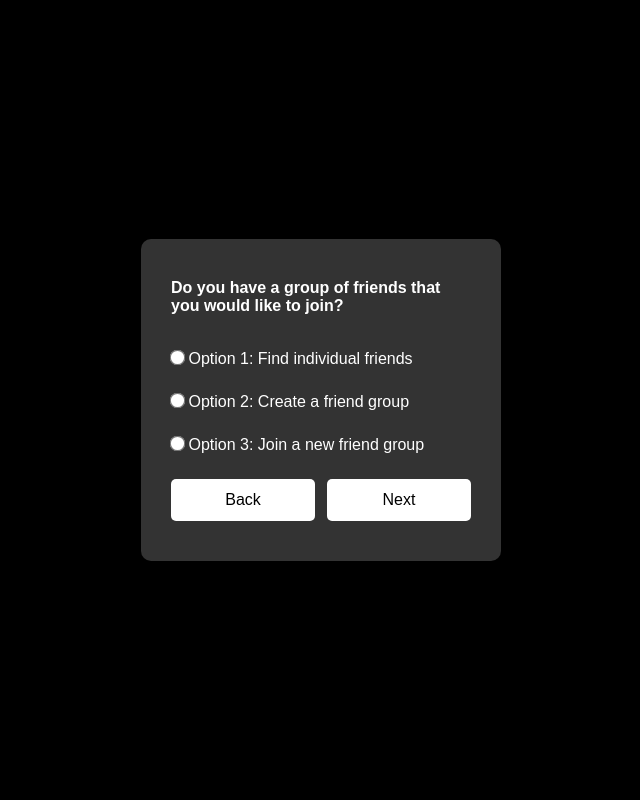
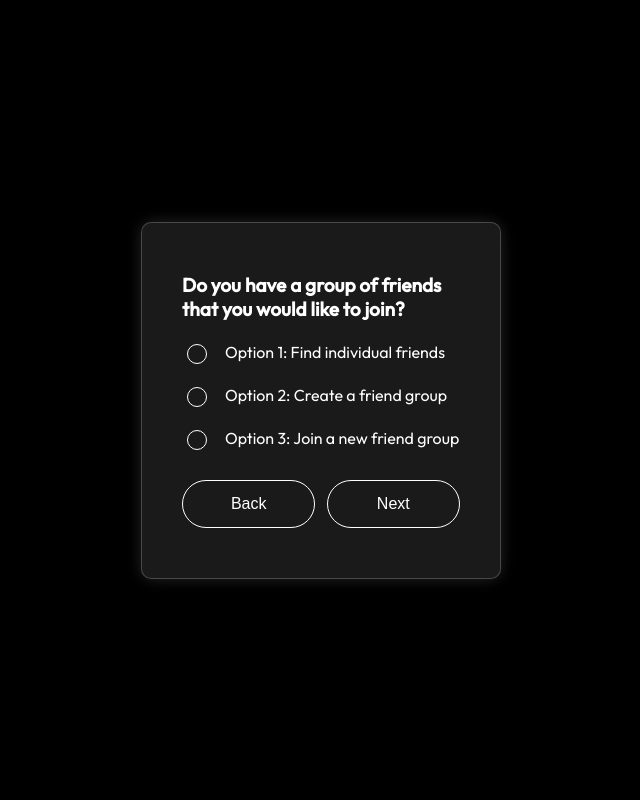
Before and after one commit to Dezind/safecircle, a PHP site: page /customization3.php in a window 1280 px wide. Shown: the whole page, without its empty margins (319-959 px from the left). Run offline with PHP 8.4, Linux system fonts and the light colour scheme.

Commit message:
Update customization3.php

```diff
--- a/customization3.php
+++ b/customization3.php
@@ -28,11 +28,13 @@ if ($_SERVER['REQUEST_METHOD'] === 'POST') {
     <meta charset="UTF-8">
     <meta name="viewport" content="width=device-width, initial-scale=1.0">
     <title>Customization 3</title>
+    <!-- Same font as in customization1.php and customization2.php -->
+    <link href="https://fonts.googleapis.com/css2?family=Outfit:wght@300;400;500&display=swap" rel="stylesheet">
     <style>
         body {
             background-color: black;
             color: white;
-            font-family: Arial, sans-serif;
+            font-family: 'Outfit', -apple-system, BlinkMacSystemFont, sans-serif; /* Ensuring the same font as in customization1.php and customization2.php */
             display: flex;
             justify-content: center;
             align-items: center;
@@ -41,75 +43,100 @@ if ($_SERVER['REQUEST_METHOD'] === 'POST') {
         }
 
         .quiz-container {
-            background-color: #333;
-            padding: 40px 30px;
+            background-color: rgba(255, 255, 255, 0.1);
+            border: 1px solid rgba(255, 255, 255, 0.2);
+            padding: 50px 40px; /* Increased padding for more spacing */
             border-radius: 10px;
             width: 360px;
             box-sizing: border-box;
-        }
-
-        .quiz-container form {
-            display: flex;
-            flex-direction: column;
-            gap: 25px;
+            backdrop-filter: blur(10px);
+            box-shadow: 0 0 15px rgba(255, 255, 255, 0.1),
+                        0 0 20px rgba(255, 255, 255, 0.05);
         }
 
         .quiz-container h2 {
-            font-size: 1em;
-            margin: 0 0 10px 0;
+            font-size: 1.2rem;
+            margin: 0 0 20px 0; /* Increased bottom margin for better spacing */
             text-align: left;
+            color: white;
         }
 
         label {
-            font-size: 1em;
-            margin: 0;
-            text-align: left;
+            font-size: 1rem;
+            display: flex;
+            align-items: center;
+            gap: 15px; /* Increased space between radio and label */
+            cursor: pointer;
+            margin-bottom: 20px; /* Increased margin for better spacing between options */
         }
 
         input[type="radio"] {
-            margin: 0;
-            transform: scale(1.2);
+            appearance: none;
+            width: 20px;
+            height: 20px;
+            border: 1px solid white;
+            border-radius: 50%;
+            cursor: pointer;
+            position: relative;
         }
 
-        /* Style for the buttons container */
+        input[type="radio"]:checked::before {
+            content: '';
+            position: absolute;
+            top: 50%;
+            left: 50%;
+            transform: translate(-50%, -50%);
+            width: 12px;
+            height: 12px;
+            background-color: white;
+            border-radius: 50%;
+        }
+
         .button-container {
             display: flex;
             justify-content: space-between;
+            margin-top: 30px; /* Increased top margin for more space between form and buttons */
         }
 
-        button {
-            background-color: white;
-            color: black;
-            padding: 12px 20px;
-            border: none;
-            border-radius: 5px;
+        .button-container button {
+            background-color: transparent;
+            color: white;
+            padding: 14px 24px; /* Increased button padding */
+            border: 1px solid white;
+            border-radius: 50px;
             cursor: pointer;
-            font-size: 1em;
-            width: 48%; /* Ensures buttons are side by side */
+            font-size: 1rem;
+            transition: all 0.3s ease;
+            width: 48%; /* Ensure buttons are side by side with space between */
         }
 
-        button:hover {
-            background-color: #555;
-            color: white;
+        .button-container button:hover {
+            box-shadow: 0 0 20px rgba(255, 255, 255, 0.5),
+                        0 0 30px rgba(255, 255, 255, 0.3);
+            transform: scale(1.02);
+            background: rgba(255, 255, 255, 0.1);
         }
     </style>
 </head>
 <body>
     <div class="quiz-container">
-        <!-- Form for the question on customization3.php -->
         <form method="POST" action="customization3.php">
             <h2>Do you have a group of friends that you would like to join?</h2>
 
             <label>
-                <input type="radio" name="group-choice" value="Find individual friends" required>
+                <input type="radio" name="group-choice" value="Find individual friends"
+                    <?php echo isset($_SESSION['group-choice']) && $_SESSION['group-choice'] === 'Find individual friends' ? 'checked' : ''; ?>
+                    required>
                 Option 1: Find individual friends
             </label>
             <label>
-                <input type="radio" name="group-choice" value="Create a friend group" required>
+                <input type="radio" name="group-choice" value="Create a friend group"
+                    <?php echo isset($_SESSION['group-choice']) && $_SESSION['group-choice'] === 'Create a friend group' ? 'checked' : ''; ?>>
                 Option 2: Create a friend group
             </label>
             <label>
-                <input type="radio" name="group-choice" value="Join a new friend group" required>
+                <input type="radio" name="group-choice" value="Join a new friend group"
+                    <?php echo isset($_SESSION['group-choice']) && $_SESSION['group-choice'] === 'Join a new friend group' ? 'checked' : ''; ?>>
                 Option 3: Join a new friend group
             </label>
 
```
